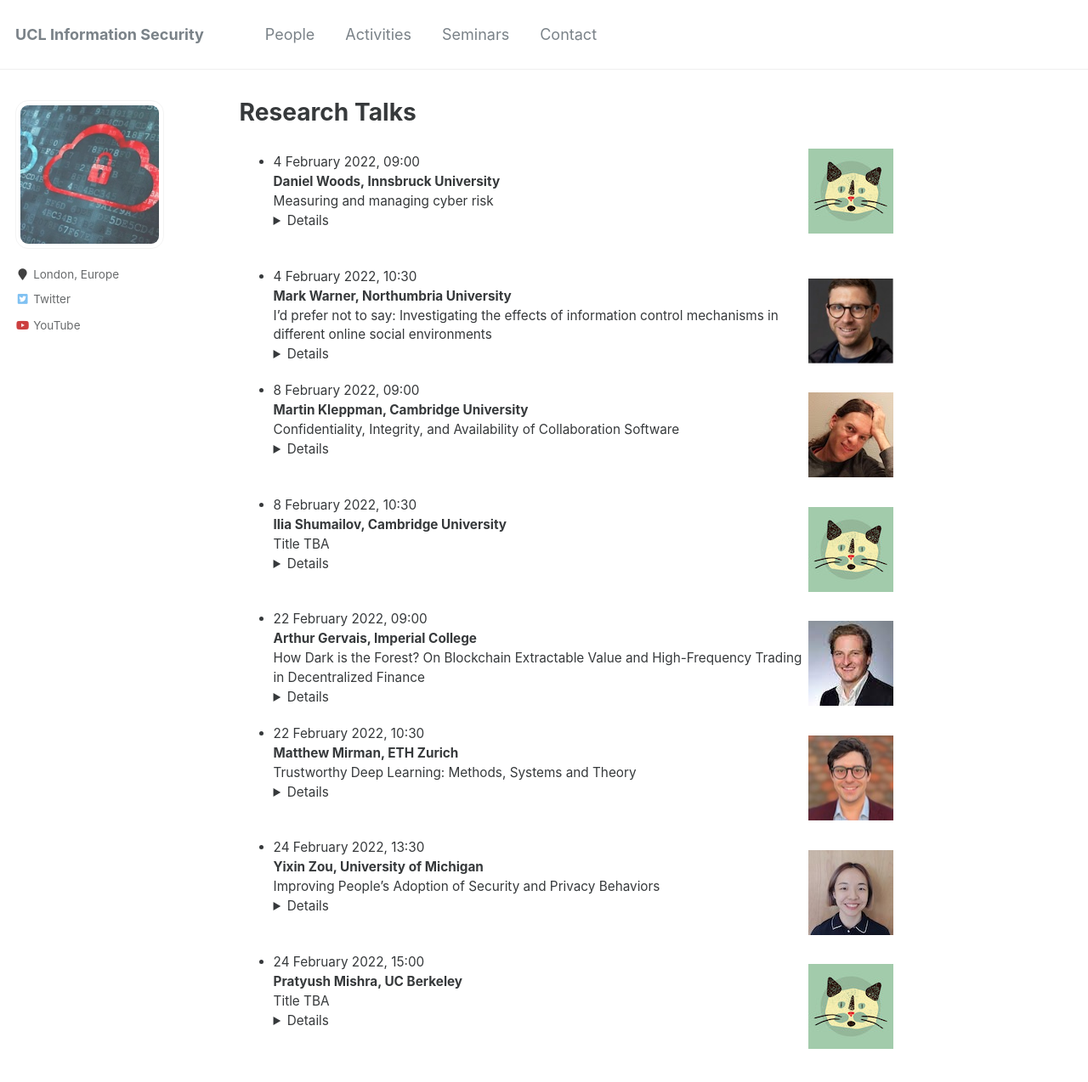
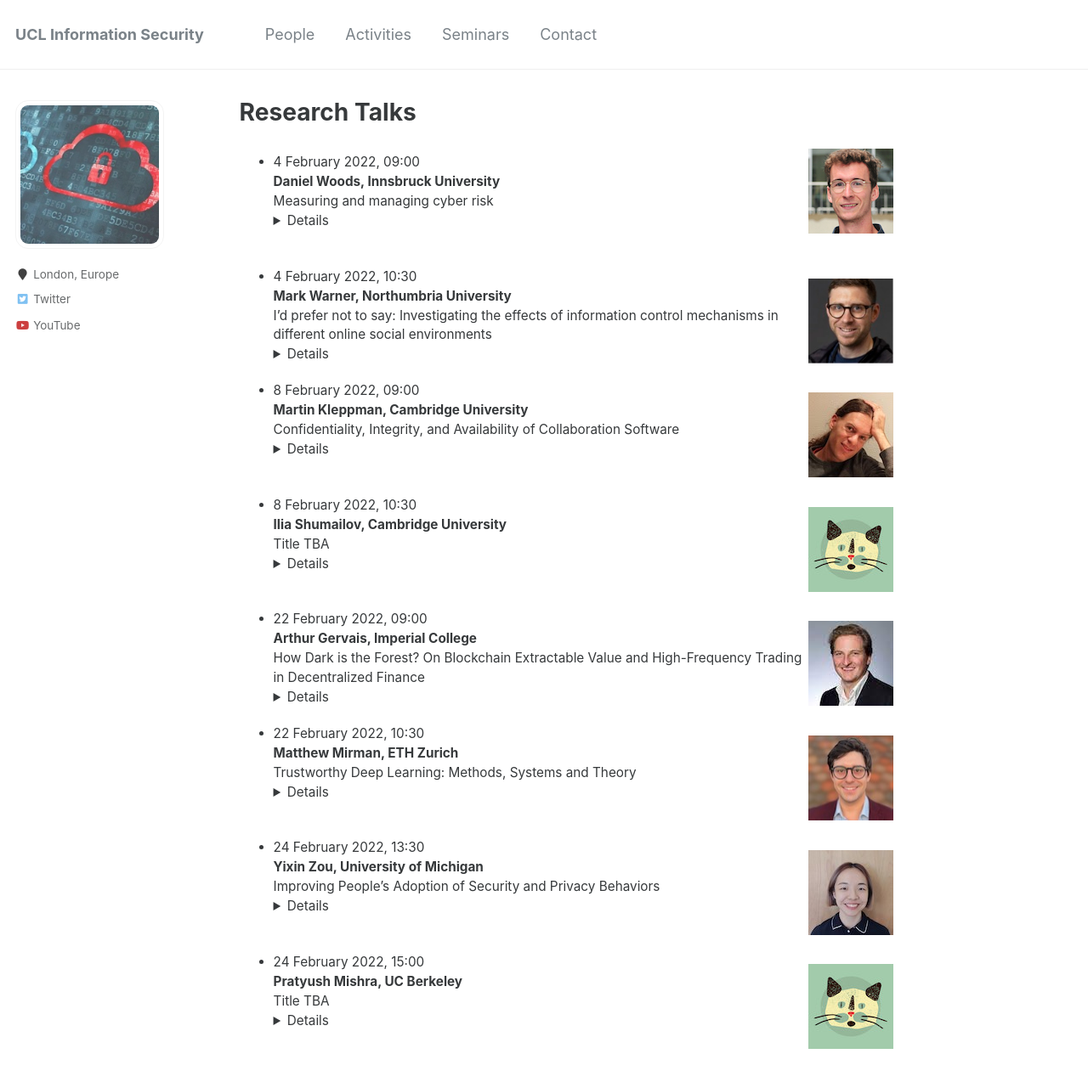
Before and after one commit to uclisec/uclisec.github.io, a Jekyll site: the page built from _pages/research-talks.md, in a window 1280 px wide and 1282 px high. Shown: the top 1274 px of the window at 85% size. Built offline with Jekyll 4.4.1, drawn with Linux system fonts in a browser that asks for light colours.

Commit message:
daniel pic

```diff
--- a/_pages/research-talks.md
+++ b/_pages/research-talks.md
@@ -4,7 +4,7 @@
 layout: single
 ---
 
-<img src="../../images2/cat.jpg" style="float:right;width:100px;height:100px;margin-top:15px">
+<img src="../../images2/daniel.jpg" style="float:right;width:100px;height:100px;margin-top:15px">
 - 4 February 2022, 09:00
 **Daniel Woods, Innsbruck University**
 Measuring and managing cyber risk <details>**Abstract:** Improving cybersecurity across society requires more than just designing secure systems, we must also understand the evidence base and incentive structure that leads firms to adopt secure solutions. This talk begins with a systematisation of 30 years of quantitative cyber risk research.  I then present an approach to estimating the risk and size of cyber losses that involves reverse engineering insurance prices.  I also present ongoing work trying to quantify software security via 0-day exploit prices.  The second part of the talk presents evidence about how insurers and lawyers are fundamentally changing how firms respond to cyber incidents.
```
Also changed, not shown: images2/daniel.jpg (added).
